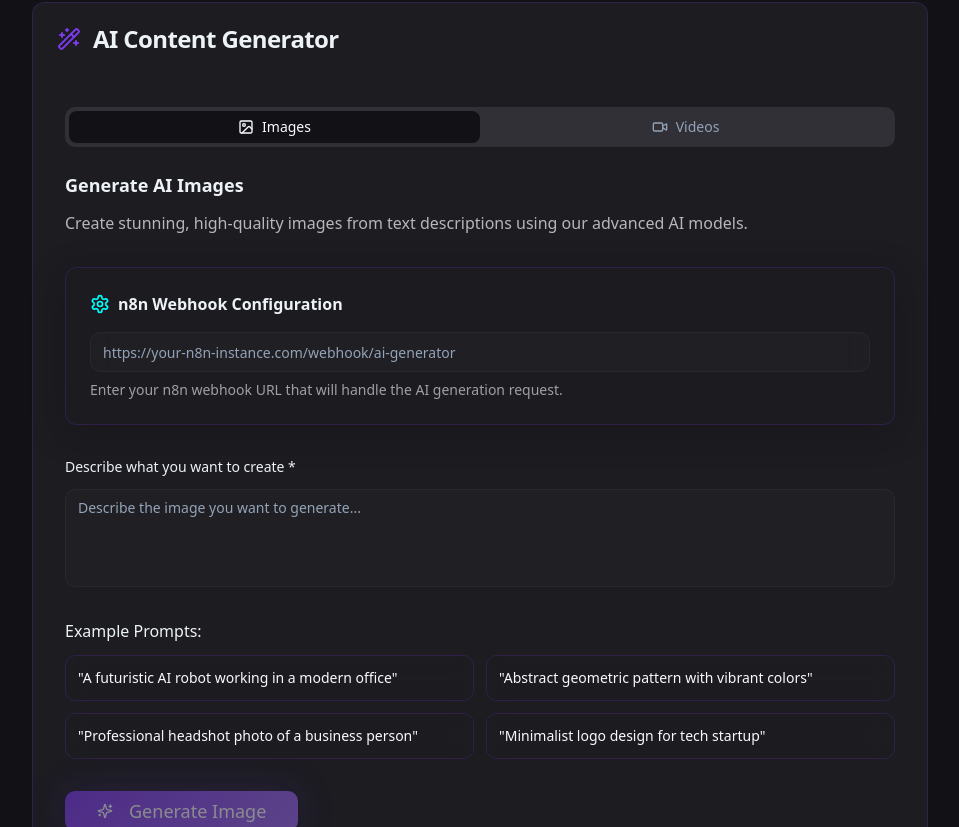
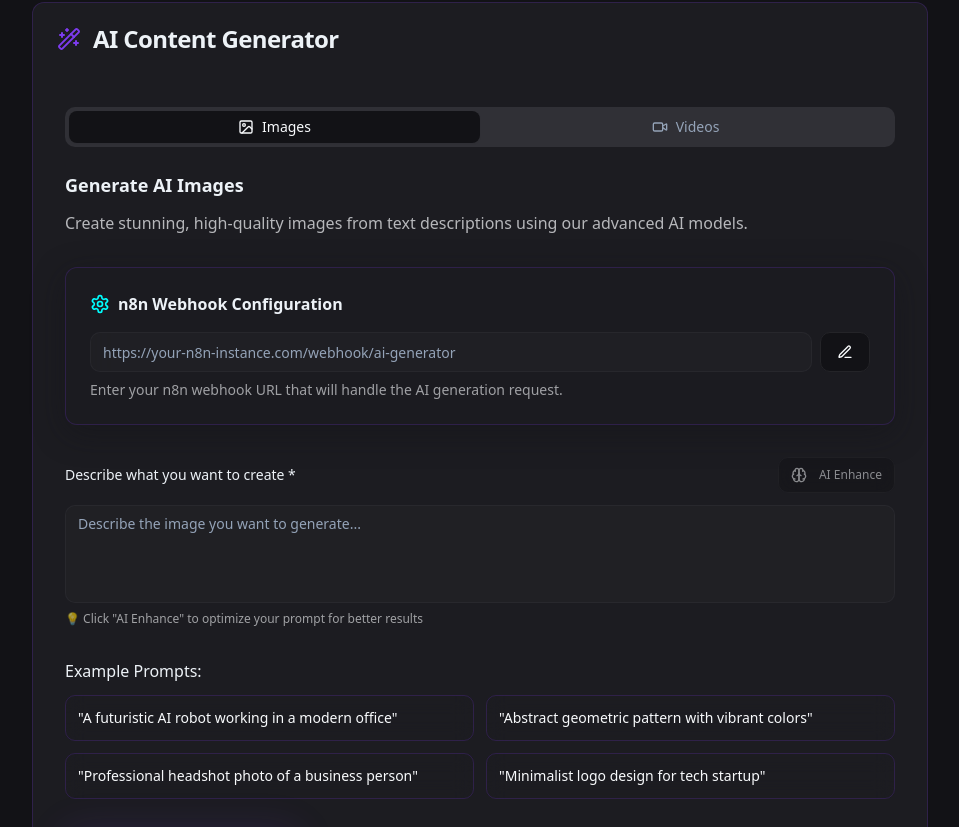
Before and after one commit to shaashish1/itgyani, a React (Vite) app: page /ai-studio in a window 1280 px wide. Shown: the part 516-1343 px from the top of the page, without its empty margins (160-1119 px from the left). Built offline with nearby package versions, Linux system fonts and the light colour scheme.

Commit message:
Update AI Studio page
Add edit functionality for webhook URL, enable image generation, and integrate AI prompt rewriting.

```diff
--- a/src/pages/AIStudio.tsx
+++ b/src/pages/AIStudio.tsx
@@ -18,13 +18,19 @@ import {
   Zap,
   Upload,
   Settings,
-  Play
+  Play,
+  Edit3,
+  Save,
+  Brain
 } from "lucide-react";
 
 const AIStudio = () => {
   const [activeTab, setActiveTab] = useState("image");
   const [isGenerating, setIsGenerating] = useState(false);
+  const [isEnhancingPrompt, setIsEnhancingPrompt] = useState(false);
   const [webhookUrl, setWebhookUrl] = useState("");
+  const [isEditingWebhook, setIsEditingWebhook] = useState(false);
+  const [tempWebhookUrl, setTempWebhookUrl] = useState("");
   const [prompt, setPrompt] = useState("");
   const [generatedContent, setGeneratedContent] = useState<{
     type: 'image' | 'video';
@@ -96,6 +102,74 @@ const AIStudio = () => {
       document.body.removeChild(link);
 
       toast.success("Download started!");
+    }
+  };
+
+  const handleEditWebhook = () => {
+    setTempWebhookUrl(webhookUrl);
+    setIsEditingWebhook(true);
+  };
+
+  const handleSaveWebhook = () => {
+    setWebhookUrl(tempWebhookUrl);
+    setIsEditingWebhook(false);
+    toast.success("Webhook URL updated!");
+  };
+
+  const handleCancelEdit = () => {
+    setTempWebhookUrl("");
+    setIsEditingWebhook(false);
+  };
+
+  const enhancePrompt = async () => {
+    if (!prompt.trim()) {
+      toast.error("Please enter a prompt first");
+      return;
+    }
+
+    setIsEnhancingPrompt(true);
+    try {
+      // Simulate AI enhancement - in real implementation, this would call an AI service
+      await new Promise(resolve => setTimeout(resolve, 2000));
+
+      const enhancementPrefixes = {
+        image: [
+          "Ultra high-resolution, photorealistic",
+          "Professional photography style",
+          "Cinematic lighting, highly detailed",
+          "Award-winning digital art",
+          "Studio quality, perfect composition"
+        ],
+        video: [
+          "Smooth cinematic movement, professional grade",
+          "High-quality animation, fluid motion",
+          "Dynamic camera work, engaging visual flow",
+          "Broadcast quality, seamless transitions",
+          "Professional video production style"
+        ]
+      };
+
+      const qualityModifiers = [
+        "8K resolution, perfect clarity",
+        "masterpiece quality, trending on ArtStation",
+        "professional grade, commercial quality",
+        "award-winning, highly detailed",
+        "pristine quality, flawless execution"
+      ];
+
+      const randomPrefix = enhancementPrefixes[activeTab as keyof typeof enhancementPrefixes][
+        Math.floor(Math.random() * enhancementPrefixes[activeTab as keyof typeof enhancementPrefixes].length)
+      ];
+
+      const randomModifier = qualityModifiers[Math.floor(Math.random() * qualityModifiers.length)];
+
+      const enhancedPrompt = `${randomPrefix}, ${prompt}, ${randomModifier}`;
+      setPrompt(enhancedPrompt);
+      toast.success("Prompt enhanced with AI optimization!");
+    } catch (error) {
+      toast.error("Failed to enhance prompt");
+    } finally {
+      setIsEnhancingPrompt(false);
     }
   };
 
@@ -187,13 +261,53 @@ const AIStudio = () => {
                       <Settings className="h-5 w-5 text-secondary" />
                       <h4 className="font-semibold">n8n Webhook Configuration</h4>
                     </div>
+                    <div className="flex gap-2">
+                      {isEditingWebhook ? (
+                        <>
+                          <Input
+                            type="url"
+                            placeholder="https://your-n8n-instance.com/webhook/ai-generator"
+                            value={tempWebhookUrl}
+                            onChange={(e) => setTempWebhookUrl(e.target.value)}
+                            className="bg-input/50 border-border/50 focus:border-primary flex-1"
+                          />
+                          <Button
+                            onClick={handleSaveWebhook}
+                            variant="outline"
+                            size="icon"
+                            className="btn-ghost"
+                          >
+                            <Save className="h-4 w-4" />
+                          </Button>
+                          <Button
+                            onClick={handleCancelEdit}
+                            variant="ghost"
+                            size="icon"
+                          >
+                            ×
+                          </Button>
+                        </>
+                      ) : (
+                        <>
                           <Input
                             type="url"
                             placeholder="https://your-n8n-instance.com/webhook/ai-generator"
                             value={webhookUrl}
                             onChange={(e) => setWebhookUrl(e.target.value)}
-                      className="bg-input/50 border-border/50 focus:border-primary"
+                            className="bg-input/50 border-border/50 focus:border-primary flex-1"
+                            readOnly={!isEditingWebhook}
                           />
+                          <Button
+                            onClick={handleEditWebhook}
+                            variant="outline"
+                            size="icon"
+                            className="btn-ghost"
+                          >
+                            <Edit3 className="h-4 w-4" />
+                          </Button>
+                        </>
+                      )}
+                    </div>
                     <p className="text-sm text-foreground/60 mt-2">
                       Enter your n8n webhook URL that will handle the AI generation request.
                     </p>
@@ -201,16 +315,53 @@ const AIStudio = () => {
 
                   {/* Prompt Input */}
                   <div className="mb-8">
-                    <label className="block text-sm font-medium mb-3">
+                    <div className="flex items-center justify-between mb-3">
+                      <label className="block text-sm font-medium">
                         Describe what you want to create *
                       </label>
+                      <Button
+                        onClick={enhancePrompt}
+                        disabled={isEnhancingPrompt || !prompt.trim()}
+                        variant="outline"
+                        size="sm"
+                        className="btn-ghost text-xs"
+                      >
+                        {isEnhancingPrompt ? (
+                          <>
+                            <Loader className="mr-1 h-3 w-3 animate-spin" />
+                            Enhancing...
+                          </>
+                        ) : (
+                          <>
+                            <Brain className="mr-1 h-3 w-3" />
+                            AI Enhance
+                          </>
+                        )}
+                      </Button>
+                    </div>
+                    <div className="relative">
                       <Textarea
                         placeholder={`Describe the ${activeTab} you want to generate...`}
                         value={prompt}
                         onChange={(e) => setPrompt(e.target.value)}
                         rows={4}
-                      className="bg-input/50 border-border/50 focus:border-primary resize-none"
+                        className="bg-input/50 border-border/50 focus:border-primary resize-none pr-12"
                       />
+                      {prompt.trim() && (
+                        <Button
+                          onClick={enhancePrompt}
+                          disabled={isEnhancingPrompt}
+                          variant="ghost"
+                          size="sm"
+                          className="absolute top-2 right-2 h-8 w-8 p-0 hover:bg-primary/10"
+                        >
+                          <Sparkles className="h-4 w-4 text-primary" />
+                        </Button>
+                      )}
+                    </div>
+                    <p className="text-xs text-foreground/60 mt-2">
+                      💡 Click "AI Enhance" to optimize your prompt for better results
+                    </p>
                   </div>
 
                   {/* Example Prompts */}
```
Lines whose indentation alone changed are shown as unchanged.
